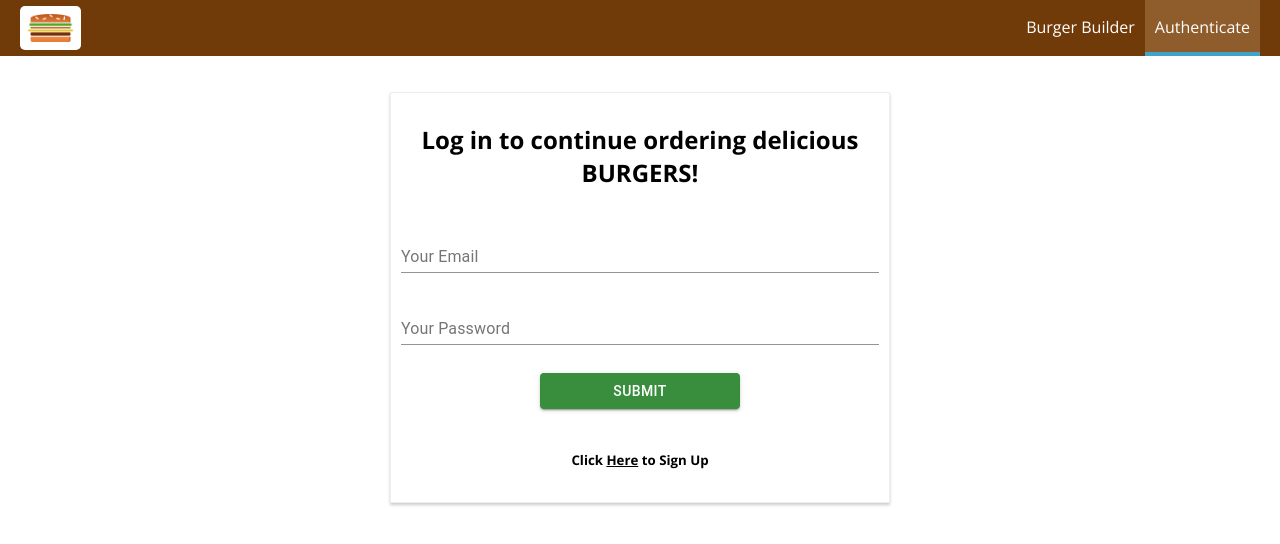
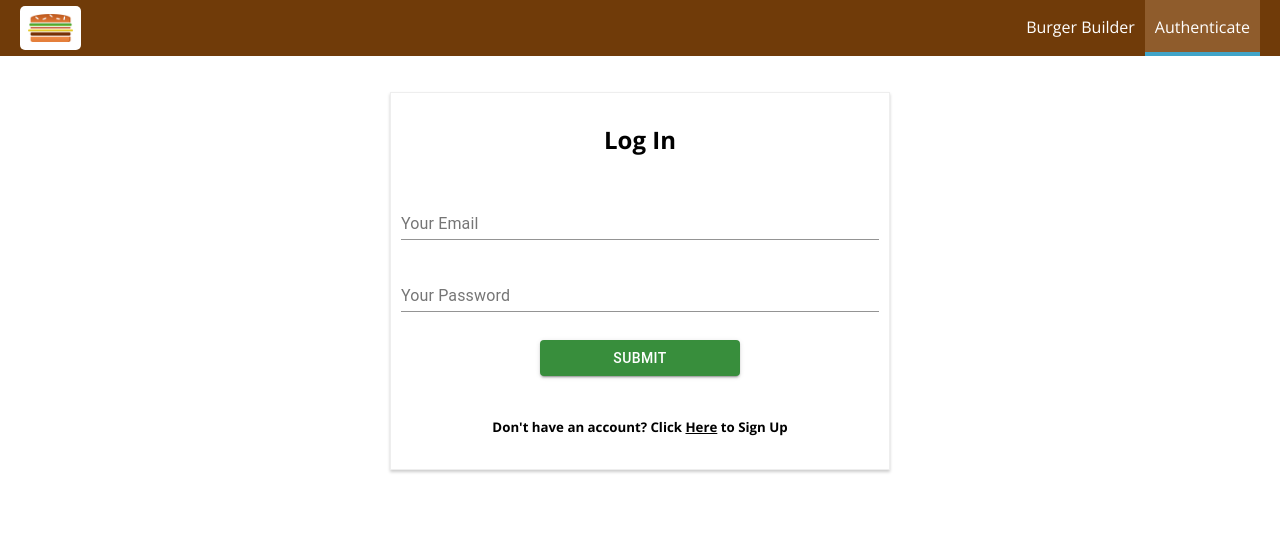
Before and after one commit to igalM/react-burger, a React (Create React App) app: page /auth in a window 1280 px wide. Both pictures are taken after a click on the element "Here". Shown: the top 544 px of the page. Built offline with nearby package versions, Linux system fonts and the light colour scheme; no server answers.

Commit message:
remove wrapper component, add fragment

```diff
--- a/src/components/Burger/OrderSummary/OrderSummary.js
+++ b/src/components/Burger/OrderSummary/OrderSummary.js
@@ -1,5 +1,4 @@
-import React from 'react';
-import WrapperComponent from '../../../hoc/WrapperComponent/WrapperComponent';
+import React, { Fragment } from 'react';
 import { CustomButton } from '../../UI/Button/Button';
 
 const OrderSummary = (props) => {
@@ -9,7 +8,7 @@ const OrderSummary = (props) => {
         });
 
     return (
-        <WrapperComponent>
+        <Fragment>
             <h3>Your Order Summary</h3>
             <p>A delicious burger with the following ingredients:</p>
             <ul>
@@ -18,7 +17,7 @@ const OrderSummary = (props) => {
             <p><strong>Total Price: {props.price.toFixed(2)}</strong></p>
             <CustomButton onClick={props.continue} className="success">CONTINUE</CustomButton>
             <CustomButton onClick={props.cancel} className="danger">CANCEL</CustomButton>
-        </WrapperComponent>
+        </Fragment>
     );
 }
 
--- a/src/components/Navigation/SideDrawer/SideDrawer.js
+++ b/src/components/Navigation/SideDrawer/SideDrawer.js
@@ -1,9 +1,8 @@
-import React from 'react';
+import React, { Fragment } from 'react';
 import Logo from '../../Logo/Logo';
 import NavigationItems from '../NavigationItems/NavigationItems';
 import styles from './SideDrawer.module.scss';
 import Backdrop from '../../UI/Backdrop/Backdrop';
-import WrapperComponent from '../../../hoc/WrapperComponent/WrapperComponent';
 
 const SideDrawer = props => {
     let classes = [styles.SideDrawer, styles.Close];
@@ -12,17 +11,17 @@ const SideDrawer = props => {
     }
 
     return (
-        <WrapperComponent>
+        <Fragment>
             <Backdrop show={props.open} hide={props.closed} />
             <div className={classes.join(' ')} onClick={props.closed}>
                 <div className={styles.Logo}>
                     <Logo />
                 </div>
                 <nav>
-                    <NavigationItems isAuthenticated={props.isAuthenticated}/>
+                    <NavigationItems isAuthenticated={props.isAuthenticated} />
                 </nav>
             </div>
-        </WrapperComponent>
+        </Fragment>
     );
 }
 
--- a/src/components/UI/Modal/Modal.js
+++ b/src/components/UI/Modal/Modal.js
@@ -1,6 +1,5 @@
-import React from 'react';
+import React, {Fragment} from 'react';
 import styles from './Modal.module.scss';
-import WrapperComponent from '../../../hoc/WrapperComponent/WrapperComponent';
 import Backdrop from '../Backdrop/Backdrop';
 
 const Modal = ({ show, hide, children }) => {
@@ -11,12 +10,12 @@ const Modal = ({ show, hide, children }) => {
     }
 
     return (
-        <WrapperComponent>
+        <Fragment>
             <Backdrop show={show} hide={hide} />
             <div className={modalClasses.join(' ')}>
                 {children}
             </div>
-        </WrapperComponent>
+        </Fragment>
     );
 };
 
--- a/src/containers/Auth/Auth.js
+++ b/src/containers/Auth/Auth.js
@@ -63,7 +63,7 @@ const Auth = props => {
                     SUBMIT
                 </CustomButton>
                 {isSignup ? <h5>Already registered? Click <u onClick={changeAuthModeHandler}>Here</u></h5>
-                    : <h5>Click <u onClick={changeAuthModeHandler}>Here</u> to Sign Up</h5>}
+                    : <h5>Don't have an account? Click <u onClick={changeAuthModeHandler}>Here</u> to Sign Up</h5>}
             </Form>
         </Formik>
     </div>
@@ -86,8 +86,8 @@ const Auth = props => {
 
     return (
         <div className={styles.Auth}>
-            <h2>{isSignup ? 'Sign up to start ordering delicious BURGERS!'
-                : 'Log in to continue ordering delicious BURGERS!'}</h2>
+            <h2>{isSignup ? 'Sign Up'
+                : 'Log In'}</h2>
             {authRedirect}
             {errorMsg}
             {form}
--- a/src/containers/BurgerBuilder/BurgerBuilder.js
+++ b/src/containers/BurgerBuilder/BurgerBuilder.js
@@ -1,5 +1,4 @@
-import React, { useState } from 'react';
-import WrapperComponent from '../../hoc/WrapperComponent/WrapperComponent';
+import React, { useState, Fragment } from 'react';
 import Burger from '../../components/Burger/Burger';
 import BuildControls from '../../components/Burger/BuildControls/BuildControls';
 import Modal from '../../components/UI/Modal/Modal';
@@ -63,7 +62,7 @@ const BurgerBuilder = ({ history }) => {
 
     if (ingredients) {
         burger = (
-            <WrapperComponent>
+            <Fragment>
                 <Burger ingredients={ingredients} />
                 <BuildControls
                     added={onAddIngredient}
@@ -74,7 +73,7 @@ const BurgerBuilder = ({ history }) => {
                     purchasable={updatePurchasableState(ingredients)}
                     orderBtnClick={purchaseHandler}
                 />
-            </WrapperComponent>
+            </Fragment>
         );
         orderSummary = <OrderSummary
             cancel={purchaseCancelHandler}
@@ -85,12 +84,12 @@ const BurgerBuilder = ({ history }) => {
     }
 
     return (
-        <WrapperComponent>
+        <Fragment>
             <Modal show={purchasing} hide={purchaseCancelHandler}>
                 {orderSummary}
             </Modal>
             {burger}
-        </WrapperComponent>
+        </Fragment>
     );
 }
 
--- a/src/hoc/Layout/Layout.js
+++ b/src/hoc/Layout/Layout.js
@@ -1,5 +1,4 @@
-import React, { useState, useEffect, useCallback } from 'react';
-import WrapperComponent from '../WrapperComponent/WrapperComponent';
+import React, { useState, useEffect, useCallback, Fragment } from 'react';
 import styles from './Layout.module.scss';
 import Toolbar from '../../components/Navigation/Toolbar/Toolbar';
 import SideDrawer from '../../components/Navigation/SideDrawer/SideDrawer';
@@ -23,7 +22,7 @@ const Layout = ({ children }) => {
     const openSideDrawerHandler = () => setShowSideDrawer(!showSideDrawer);
 
     return (
-        <WrapperComponent>
+        <Fragment>
             <Toolbar
                 isAuthenticated={isAuthenticated}
                 openSideDrawer={openSideDrawerHandler} />
@@ -35,7 +34,7 @@ const Layout = ({ children }) => {
             <main className={styles.content}>
                 {children}
             </main>
-        </WrapperComponent>
+        </Fragment>
     );
 }
 
--- a/src/hoc/WrapperComponent/WrapperComponent.js
+++ /dev/null
@@ -1,3 +0,0 @@
-const WrapperComponent = (props) => props.children;
-
-export default WrapperComponent;
--- a/src/hoc/withErrorHandler/withErrorHandler.js
+++ b/src/hoc/withErrorHandler/withErrorHandler.js
@@ -1,6 +1,5 @@
-import React from 'react';
+import React, { Fragment } from 'react';
 import Modal from '../../components/UI/Modal/Modal';
-import WrapperComponent from '../WrapperComponent/WrapperComponent';
 import useHttpError from '../../hooks/http-error';
 
 const withErrorHandler = (WrappedComponent, axios) => {
@@ -8,12 +7,12 @@ const withErrorHandler = (WrappedComponent, axios) => {
         const [error, closeModal] = useHttpError(axios);
 
         return (
-            <WrapperComponent>
+            <Fragment>
                 <Modal show={error} hide={closeModal}>
                     {error ? error.message : null}
                 </Modal>
                 <WrappedComponent {...props} />
-            </WrapperComponent>
+            </Fragment>
         )
     }
 }
```
